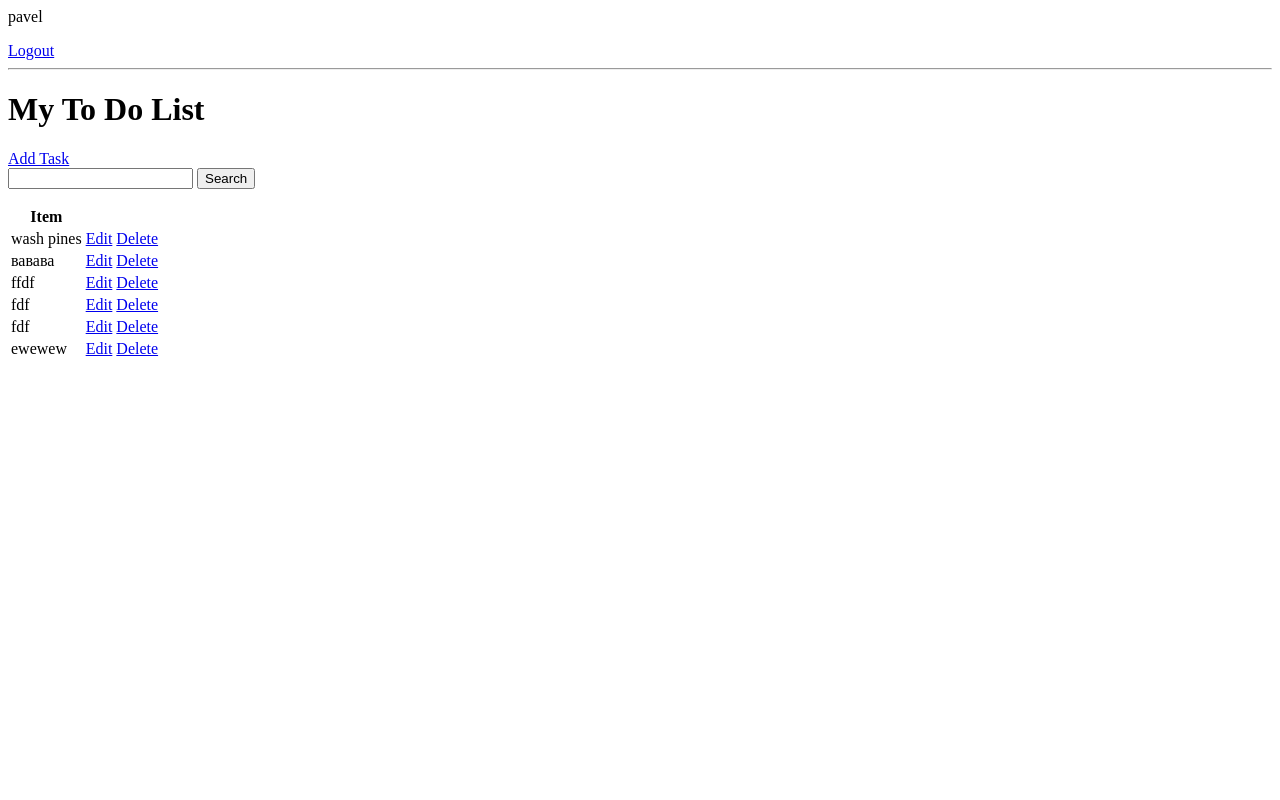
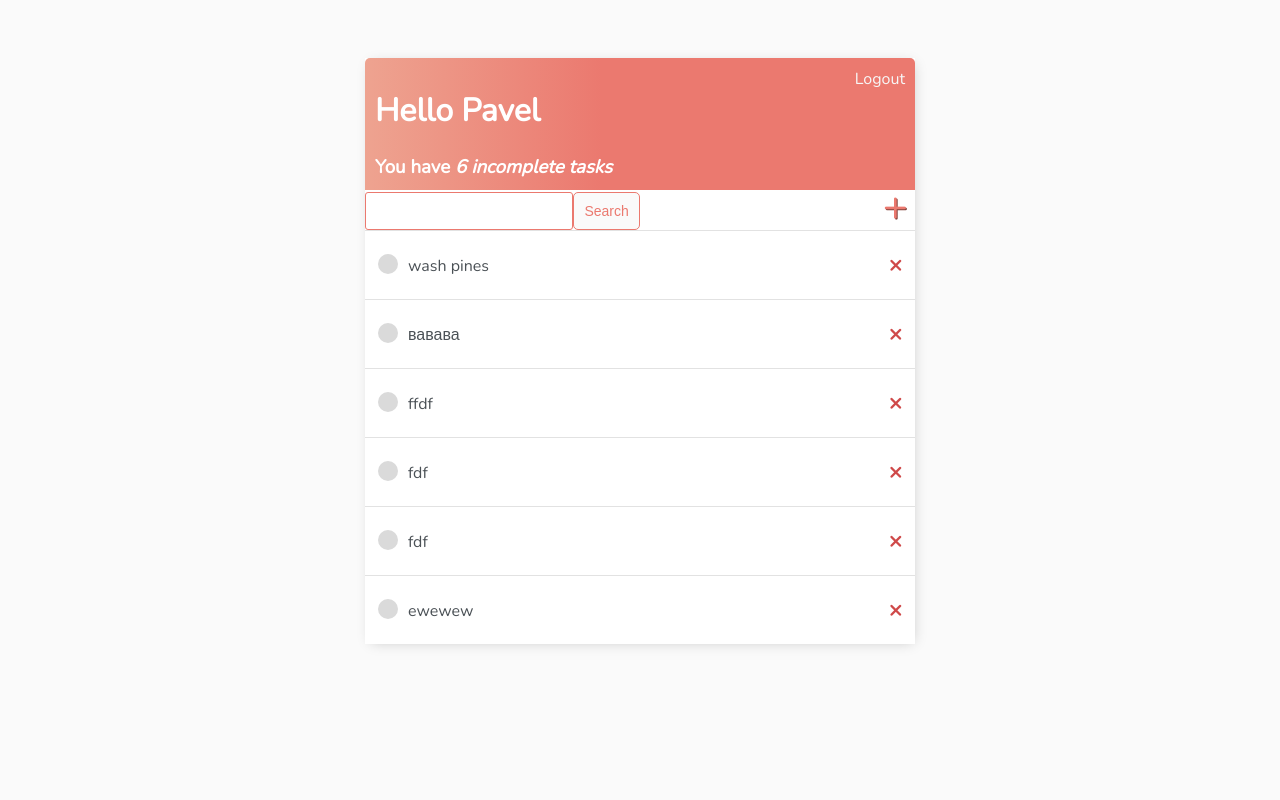
Before and after one commit to pavelolofinskiy/ToDoListApp, a Django app: page / in a window 1280 px wide. Run offline with Django 4.2, Linux system fonts and the light colour scheme; a user stored in the database is signed in; data comes from the database, SQL or seed files in the repository; both versions use the stored data as it was after the commit.

Commit message:
add style to pages and finish the project

```diff
--- /dev/null
+++ b/base/templates/base/main.html
@@ -0,0 +1,154 @@
+<!DOCTYPE html>
+<html lang="en">
+<head>
+    <meta charset="UTF-8">
+    <title>To Do Items</title>
+    <link rel="preconnect" href="https://fonts.googleapis.com">
+    <link rel="preconnect" href="https://fonts.gstatic.com" crossorigin>
+    <link href="https://fonts.googleapis.com/css2?family=Nunito:wght@200&display=swap" rel="stylesheet">
+    <style>
+        body{
+            background-color: #FAFAFA;
+            font-family: 'Nunito', sans-serif;
+            padding-top: 50px;
+        }
+
+
+        h1,
+        h2,
+        h3,
+        h4,
+        h5,
+        h6,
+            {
+            font-family: 'Raleway', sans-serif;
+        }
+
+        a,
+        p {
+            color: #4b5156
+        }
+
+        .container{
+            max-width: 550px;
+            margin: auto;
+            background-color: #fff;
+            -webkit-box-shadow: 2px 2px 13px -4px rgba(0, 0, 0, 0.21);
+            box-shadow: 2px 2px 13px -4px rgba(0, 0, 0, 0.21);
+        }
+
+        .header-bar {
+            display: flex;
+            justify-content: space-between;
+            color: #fff;
+            padding: 10px;
+            border-radius: 5px 5px 0 0;
+            background: linear-gradient(90deg, #EEA390 0%, #EB796F 43%, #EB796F 100% );
+        }
+
+        .header-bar a  {
+            color: rgb(247, 247, 247);
+            text-decoration: none;
+        }
+
+        .task-wrapper {
+            display: flex;
+            align-items: center;
+            justify-content: space-between;
+            padding: 3px;
+            background-color: #fff;
+            border-top: 1px solid rgb(226, 226, 226);
+        }
+
+        .task-title a {
+            text-decoration: none;
+            color: #4b5156;
+            position: relative;
+            top: -19px;
+            left: 40px;
+        }
+
+        .task-complete-icon {
+            height: 20px;
+            width: 20px;
+            background-color: rgb(105, 192, 105);
+            border-radius: 50%;
+            margin-top: 20px;
+            margin-left: 10px;
+        }
+
+        .task-incomplete-icon {
+            height: 20px;
+            width: 20px;
+            background-color: rgb(218, 218, 218);
+            border-radius: 50%;
+            margin-top: 20px;
+            margin-left: 10px;
+        }
+
+        .delete-link {
+            text-decoration: none;
+            font-weight: 900;
+            color: #cf4949;
+            font-size: 22px;
+            line-height: 0;
+            position: relative;
+            right: 10px;
+        }
+
+        #search-add-wrapper {
+            display: flex;
+            justify-content: space-between;
+            align-items: center;
+            padding: 10px;
+        }
+
+        #add-link {
+            color: #EB796F;
+            text-decoration: none;
+            font-size: 42px;
+            text-shadow: 1px 1px #81413b;
+            position: relative;
+            left: 243px;
+            top: 6px;
+        }
+
+        input[type=text],
+        input[type=password],
+        textarea {
+            border: 1px solid #EB796F;
+            border-radius: 3px;
+            padding: 5px;
+            width: 90%;
+        }
+        label {
+            padding-top: 10px !important;
+            display: block;
+        }
+
+        .button {
+            border: 1px solid #EB796F;
+            background-color: #FAFAFA;
+            color: #EB796F;
+            padding: 10px;
+            font-size: 14px;
+            border-radius: 5px;
+            cursor: pointer;
+            text-decoration: none;
+        }
+
+        .card-body {
+            padding: 20px;
+        }
+    </style>
+</head>
+<body>
+
+    <div class="container">
+        {% block content %}
+
+        {% endblock content %}
+    </div>
+
+</body>
+</html>
--- a/base/templates/base/task_list.html
+++ b/base/templates/base/task_list.html
@@ -1,33 +1,54 @@
+{% extends 'base/main.html' %}
+{% block content %}
 
+
+<div class="header-bar">
+    <div>
+        <h1>Hello {{request.user|title}}</h1>
+        <h3 style="margin:0">You have <i>{{count}} incomplete task{{ count|pluralize:"s" }}</i></h3>
+    </div>
     {% if request.user.is_authenticated %}
-    <p>{{ request.user }}</p>
     <a href="{% url 'logout' %}">Logout</a>
     {% else %}
     <a href="{% url 'login' %}">Login</a>
     {% endif %}
-
-<hr>
-<h1>My To Do List {{color}}</h1>
-<a href="{% url 'task-create' %}">Add Task</a>
-
-<form method="GET">
-    <input type="text" name="search-area" value='{{ search_input }}'>
-    <input type="submit" value="Search">
-</form>
+</div>
 
 
-<table>
-    <tr>
-        <th>Item</th>
-        <th></th>
-    </tr>
+
+<div id="selector-add-wrapper">
+    <form method="GET" style="margin-top: -18px; ; margin-right: 250px; display: flex;">
+        <input style="margin-top: 20px" type="text" name="search-area" value='{{ search_input }}'>
+        <input style="margin-top: 20px" class="button" type="submit" value="Search">
+    <form>
+    <a id='add-link' href="{% url 'task-create' %}">&#43;</a>
+</div>
+
+
+
+
+
+<div class="task-items-wrapper">
     {% for task in tasks %}
-    <tr>
-        <td>{{ task.title }}</td>
-        <td><a href="{% url 'task-update' task.id %}">Edit</a></td>
-        <td><a href="{% url 'task-delete' task.id %}">Delete</a></td>
-    </tr>
+        <div class="task-wrapper">
+            {% if task.complete %}
+            <div class="task-title">
+                <div class="task-complete-icon"></div>
+                <i><s><a href="{% url 'task-update' task.id %}">{{ task }}</a></s></i>
+            </div>
+            <a class="delete-link" href="{% url 'task-delete' task.id %}">&#215;</a>
+            {% else %}
+            <div class="task-title">
+                <div class="task-incomplete-icon"></div>
+                <a href="{% url 'task-update' task.id %}">{{ task }}</a>
+            </div>
+            <a class="delete-link" href="{% url 'task-delete' task.id %}">&#215;</a>
+            {% endif %}
+
+        </div>
     {% empty %}
     <h3>No items in list</h3>
     {% endfor %}
-</table>
+</div>
+
+{% endblock content %}
```
Also changed, not shown: base/templates/base/login.html (+14 -7 lines), base/templates/base/register.html (+27 -8 lines), base/templates/base/task_confirm_delete.html (+17 -6 lines), base/templates/base/task_form.html (+16 -7 lines), db.sqlite3. Lines whose indentation alone changed are shown as unchanged.
